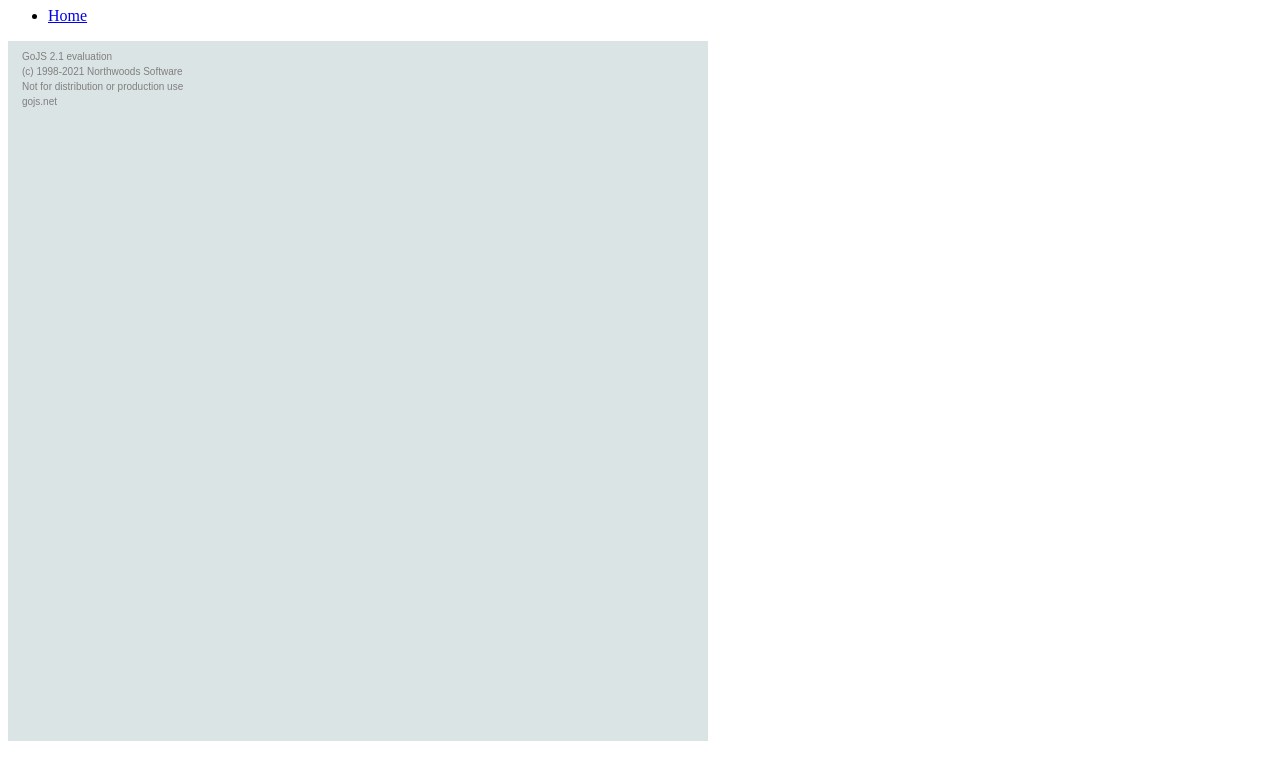
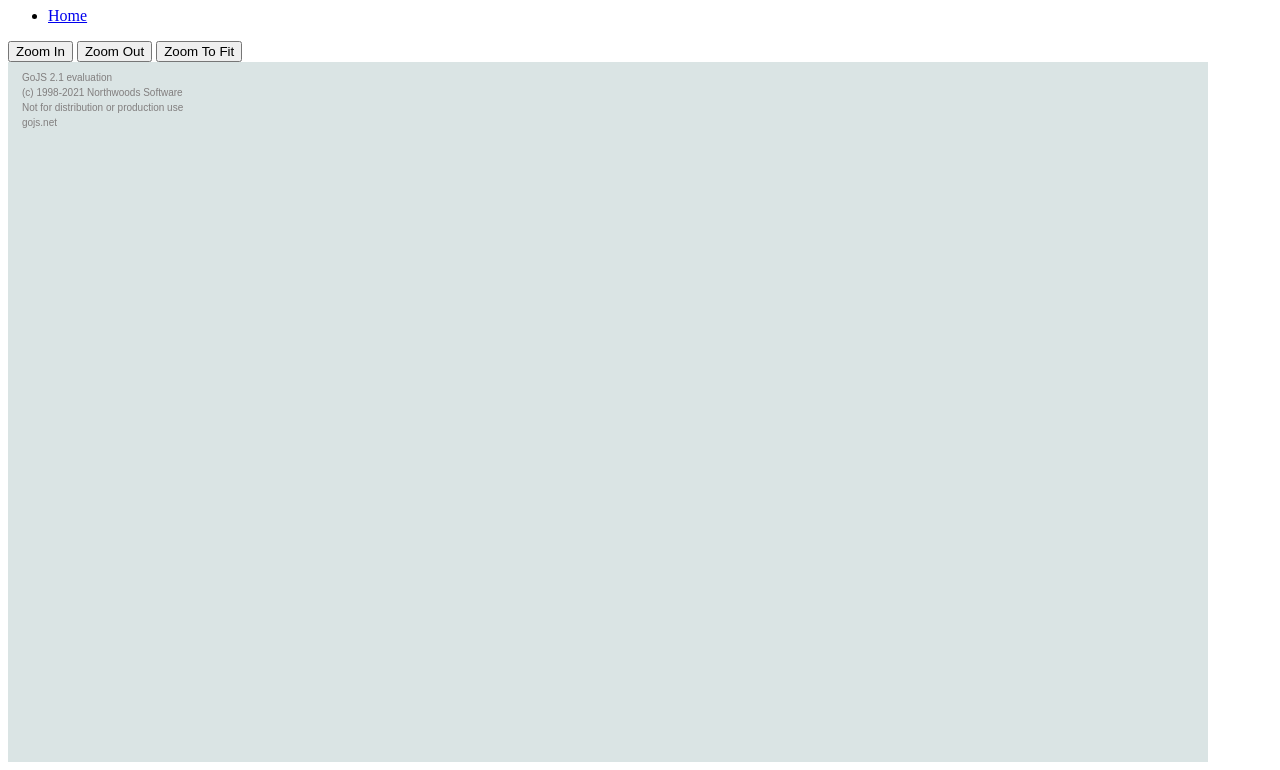
Before and after one commit to najmaweb/gojsplay, a plain HTML site: page ajax.html in a window 1280 px wide. Shown: the part 102-872 px from the top of the page. Before the commit the page ends 851 px from the top, so only its background shows below. Drawn offline with nearby package versions, Linux system fonts and the light colour scheme; no server answers.

Commit message:
add zoom

```diff
--- a/ajax.html
+++ b/ajax.html
@@ -10,9 +10,12 @@
         <ul>
             <li><a href="index.html">Home</a></li>
         </ul>
-
-        <div id="myDiagramDiv" style="width: 700px;height: 700px; background-color: #DAE4E4;"></div>
+        <button id="btnzoomin">Zoom In</button>
+        <button id="btnzoomout">Zoom Out</button>
+        <button id="btnzoomfit">Zoom To Fit</button>
+        <div id="myDiagramDiv" style="width: 1200;height: 700px; background-color: #DAE4E4;"></div>
         <script>
+            document.getElementById('myDiagramDiv').setAttribute('width',screen.width);
             let nodeDataArray = [];
             getBts = function(callback){
                 $.ajax({
@@ -60,9 +63,10 @@
             var $$ = go.GraphObject.make;
             var myDiagram = $$(go.Diagram,"myDiagramDiv",
             {
-                "undoManager.isEnabled":true
+                "undoManager.isEnabled":true,
+                layout:$$(go.CircularLayout)
             });
-
+            myDiagram.layout = new go.ForceDirectedLayout();
             myDiagram.nodeTemplate =
             $$(go.Node,"Auto",
                 $$(go.Shape,{figure:"circle",fill:"LightBlue"}, new go.Binding("fill","color")),
@@ -76,11 +80,23 @@
                 linkDataArray = rel
                 console.log("Rel",rel)
                 myDiagram.model = new go.GraphLinksModel(nodeDataArray,linkDataArray);
-                myDiagram.layout = new go.ForceDirectedLayout();
                 myDiagram.layout = new go.GridLayout();
                 myDiagram.layout = new go.TreeLayout();
                 myDiagram.layout = new go.CircularLayout();
                 myDiagram.layout = new go.LayeredDigraphLayout();
+                myDiagram.layout = new go.ForceDirectedLayout();
+            })
+            document.getElementById('btnzoomin').addEventListener('click',function(){
+                console.log("zoomin clicked");
+                myDiagram.commandHandler.increaseZoom();
+            })
+            document.getElementById('btnzoomout').addEventListener('click',function(){
+                console.log("zoomout clicked");
+                myDiagram.commandHandler.decreaseZoom();
+            })
+            document.getElementById('btnzoomfit').addEventListener('click',function(){
+                console.log("zoomout clicked");
+                myDiagram.commandHandler.zoomToFit();
             })
         </script>
         <script>
```
